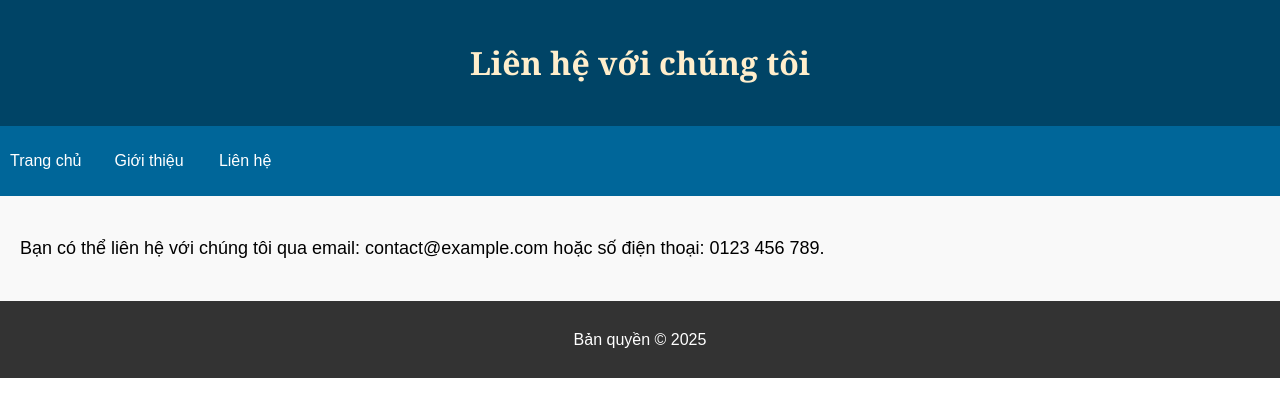
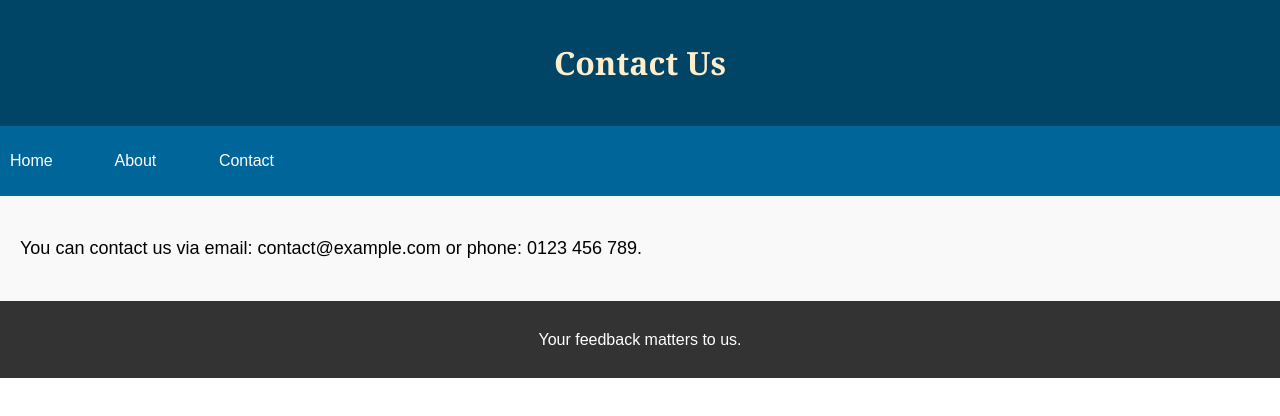
Before and after one commit to thuangia712005/my-html-project2, a plain HTML site: page contact.html in a window 1280 px wide. Drawn offline with Linux system fonts and the light colour scheme.

Commit message:
Update contact.html

```diff
--- a/contact.html
+++ b/contact.html
@@ -2,25 +2,25 @@
 <html lang="en">
 <head>
   <meta charset="UTF-8">
-  <title>Liên hệ</title>
+  <title>Contact</title>
   <link rel="stylesheet" href="style.css">
 </head>
 <body>
   <header>
-    <h1>Liên hệ với chúng tôi</h1>
+    <h1>Contact Us</h1>
   </header>
   <nav>
     <ul>
-      <li><a href="index.html">Trang chủ</a></li>
-      <li><a href="about.html">Giới thiệu</a></li>
-      <li><a href="contact.html">Liên hệ</a></li>
+      <li><a href="index.html">Home</a></li>
+      <li><a href="about.html">About</a></li>
+      <li><a href="contact.html">Contact</a></li>
     </ul>
   </nav>
   <main>
-    <p>Bạn có thể liên hệ với chúng tôi qua email: contact@example.com hoặc số điện thoại: 0123 456 789.</p>
+    <p>You can contact us via email: contact@example.com or phone: 0123 456 789.</p>
   </main>
   <footer>
-    <p>Bản quyền © 2025</p>
+    <p>Your feedback matters to us.</p>
   </footer>
 </body>
 </html>
```
